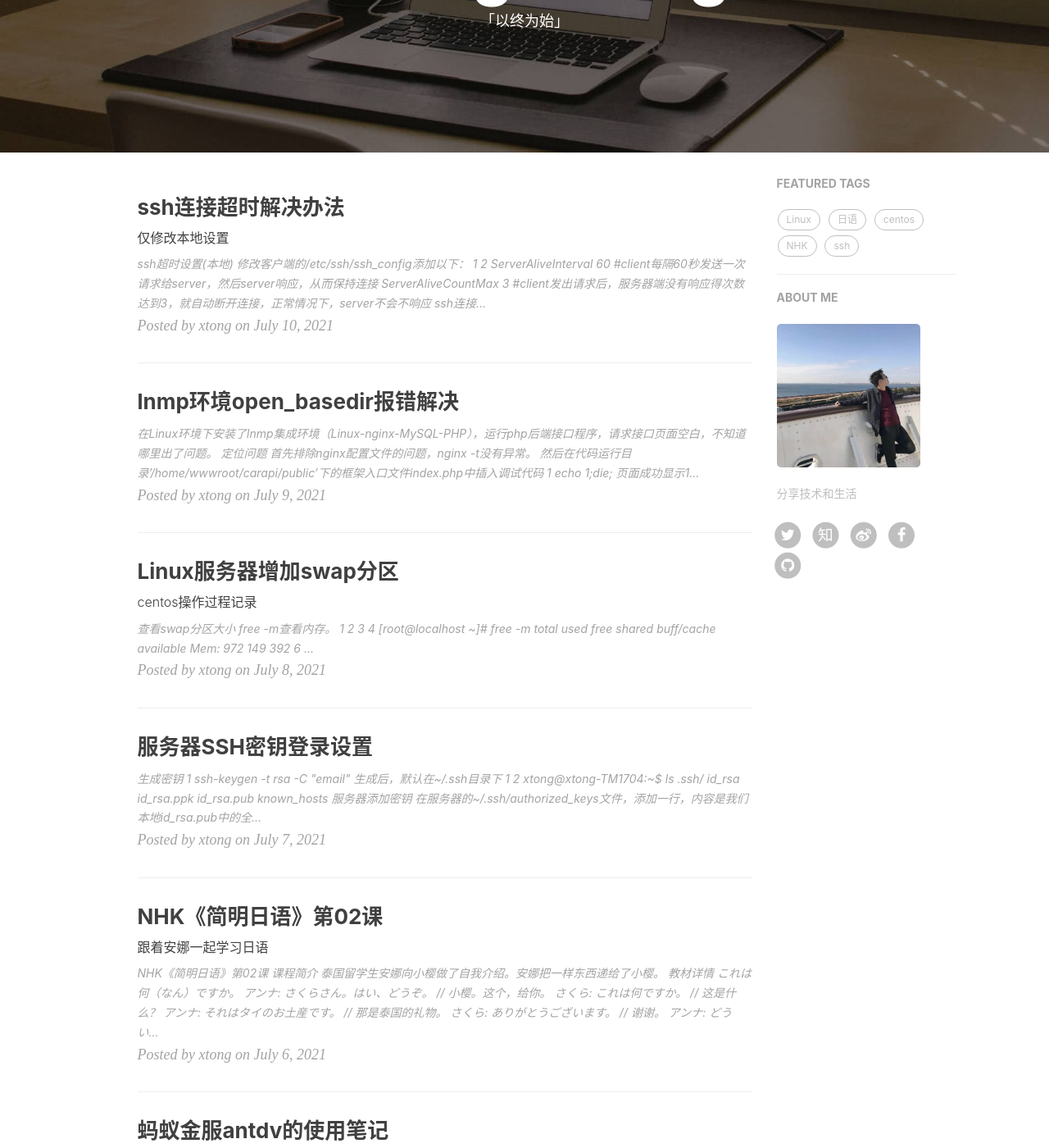
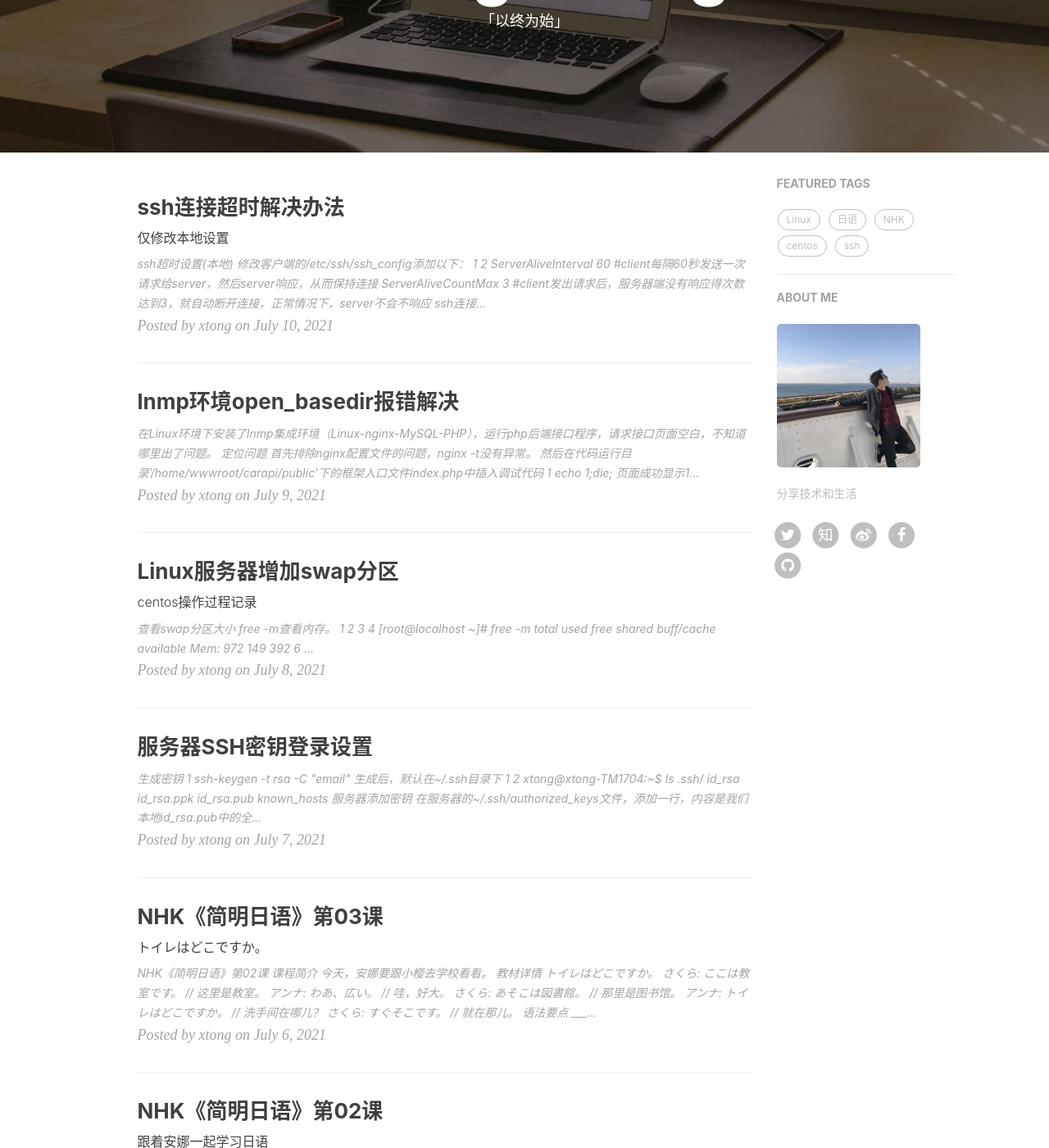
Before and after one commit to tongg112/tongg112.github.io, a Jekyll site: the page built from index.html, in a window 1280 px wide and 1400 px high, scrolled down 232 px. Shown: the whole window at 82% size. Built offline with Jekyll 4.4.1, drawn with Linux system fonts in a browser that asks for light colours; nearby versions of some CDN libraries; the list of posts is cut into pages by our own code; comment, search, counter and statistics services are not loaded; some of the changed text lies outside the part shown.

Commit message:
简明日语3

```diff
--- /dev/null
+++ b/_posts/2021-07-11-nhk-3.md
@@ -0,0 +1,40 @@
+---
+layout: post
+title:  "NHK《简明日语》第03课"
+subtitle: "トイレはどこですか。"
+author: xtong
+date:   2021-07-06 21:20:42 +0800
+catalog: true
+tags: [NHK, 日语]
+header-img: "img/post-bg-nhk.jpg"
+comments: true
+---
+
+# NHK《简明日语》第02课
+## 课程简介
+今天，安娜要跟小樱去学校看看。
+## 教材详情
+
+### トイレはどこですか。
+- さくら: ここは教室です。	 // 这里是教室。
+- アンナ: わあ、広い。	 // 哇，好大。
+- さくら: あそこは図書館。	 // 那里是图书馆。
+- アンナ: トイレはどこですか。	 // 洗手间在哪儿？
+- さくら: すぐそこです。	 // 就在那儿。
+
+### 语法要点
+____はどこですか。  // （···在哪儿？）
+> 「どこですか」是询问场所的说法。
+例如，「トイレはどこですか」，意思就是“洗手间在哪儿？”
+
+教材：https://www.nhk.or.jp/lesson/update/pdf/le3_zh_t.pdf
+## 我的收获
+|      | 距说话者近     | 距说话者远     | 距两者都远     | 疑问           |
+| ---- | -------------- | -------------- | -------------- | -------------- |
+| 事物 | これ（这个）   | それ（那个）   | あれ（那个）   | どれ（哪个）   |
+| 场所 | ここ（这里）   | そこ（那里）   | あそこ（那里） | どこ（哪里）   |
+| 方向 | こちら（这边） | そちら（那边） | あちら（那边） | どちら（哪边） |
+
+
+## 课程地址
+https://www.nhk.or.jp/lesson/chinese/learn/list/3.html
```
Also changed, not shown: _posts/2021-07-03-nhk-1.md (+15 -0 lines).
